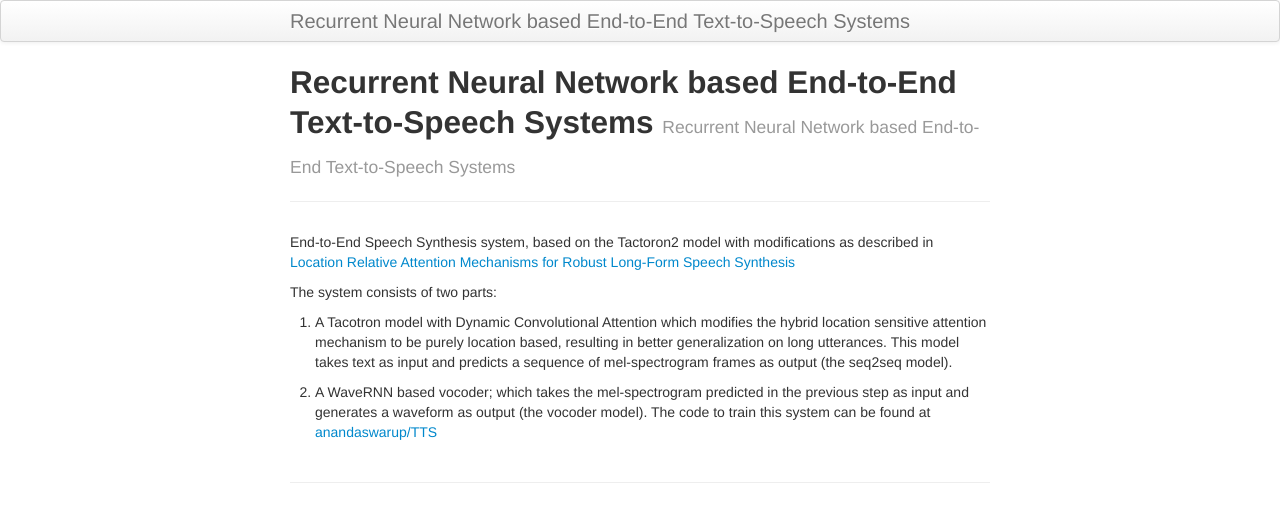
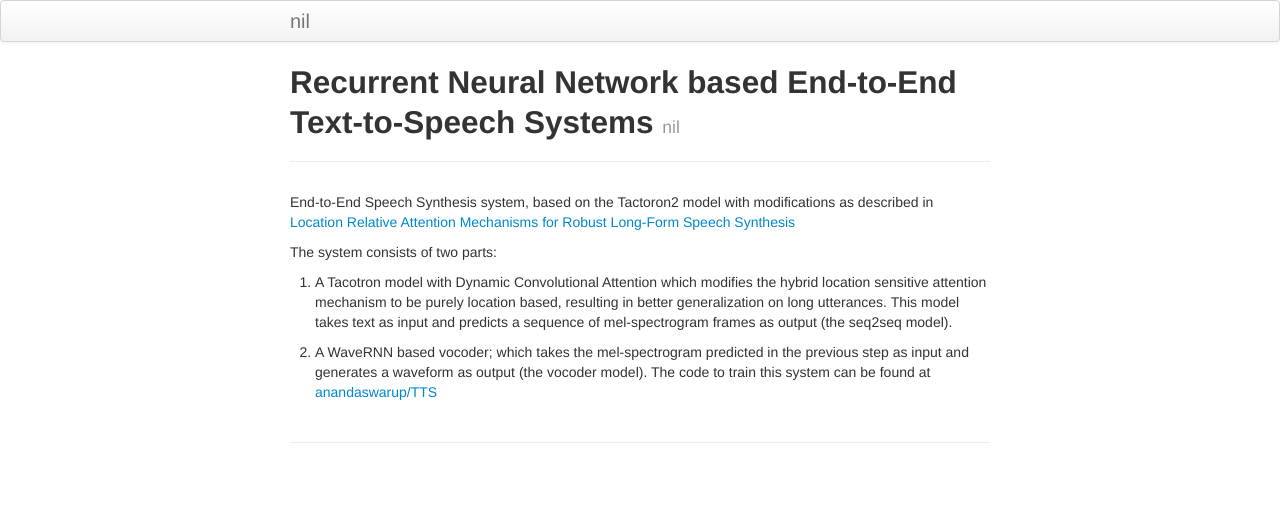
Before and after one commit to xiaoyangnihao/TTS-1, a Jekyll site: the page built from index.md, in a window 1280 px wide. Shown: the top 522 px of the page. Built offline with Jekyll 4.4.1, drawn with Linux system fonts in a browser that asks for light colours.

Commit message:
Index page

```diff
--- a/_config.yml
+++ b/_config.yml
@@ -8,7 +8,7 @@ highlighter: rouge
 # Themes are encouraged to use these universal variables
 # so be sure to set them if your theme uses them.
 #
-title : Recurrent Neural Network based End-to-End Text-to-Speech Systems
+title : nil
 author :
   name : Anandaswarup Vadapalli
   email : anandaswarup.vadapalli@gmail.com
--- a/index.md
+++ b/index.md
@@ -1,7 +1,7 @@
 ---
 layout: page
 title: Recurrent Neural Network based End-to-End Text-to-Speech Systems
-tagline: Recurrent Neural Network based End-to-End Text-to-Speech Systems
+tagline: nil
 description: nil
 ---
 End-to-End Speech Synthesis system, based on the Tactoron2 model with modifications as described in [Location Relative Attention Mechanisms for Robust Long-Form Speech Synthesis](https://arxiv.org/pdf/1910.10288.pdf)
```
Also changed, not shown: ReadMe.md (deleted).
